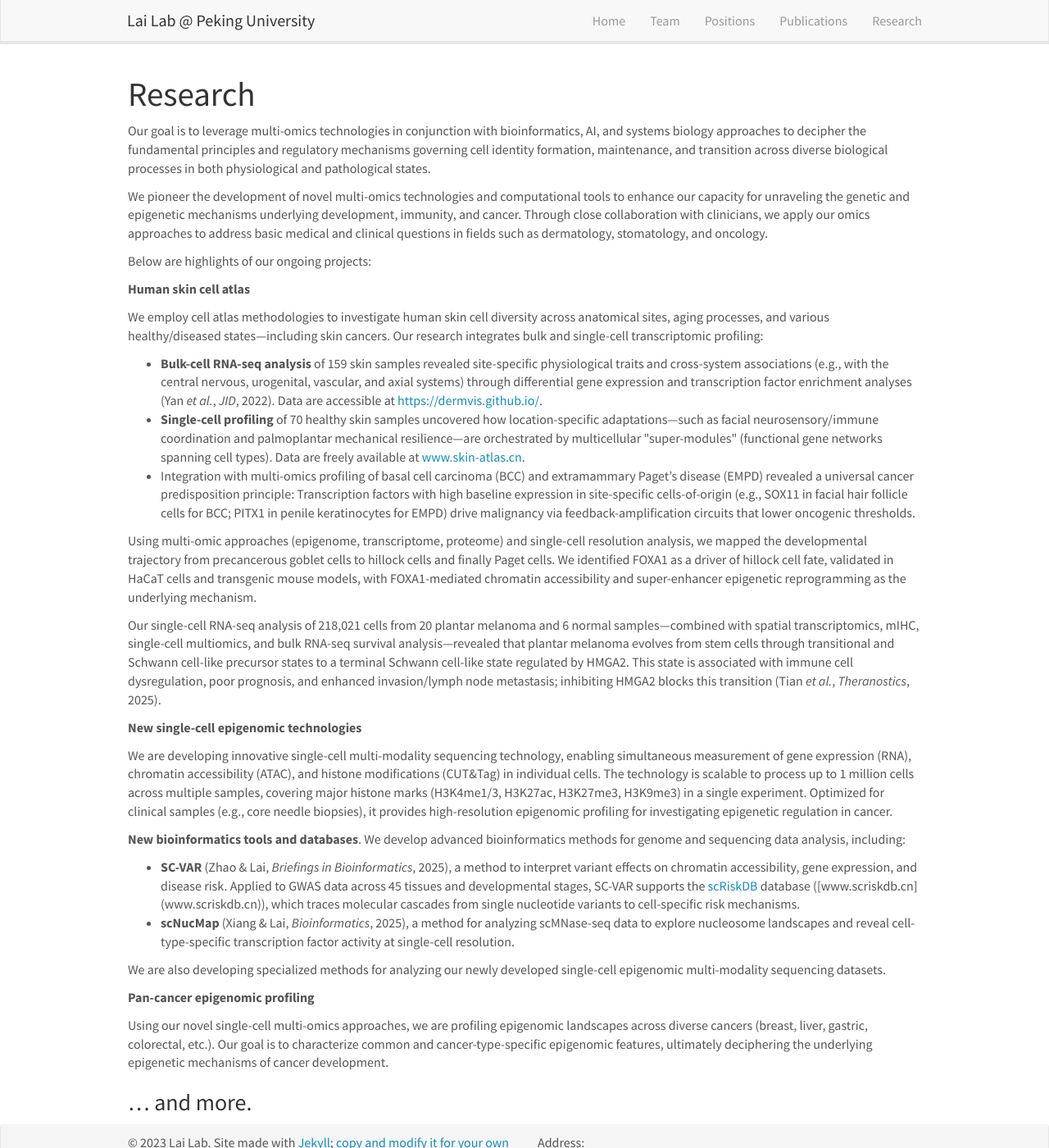
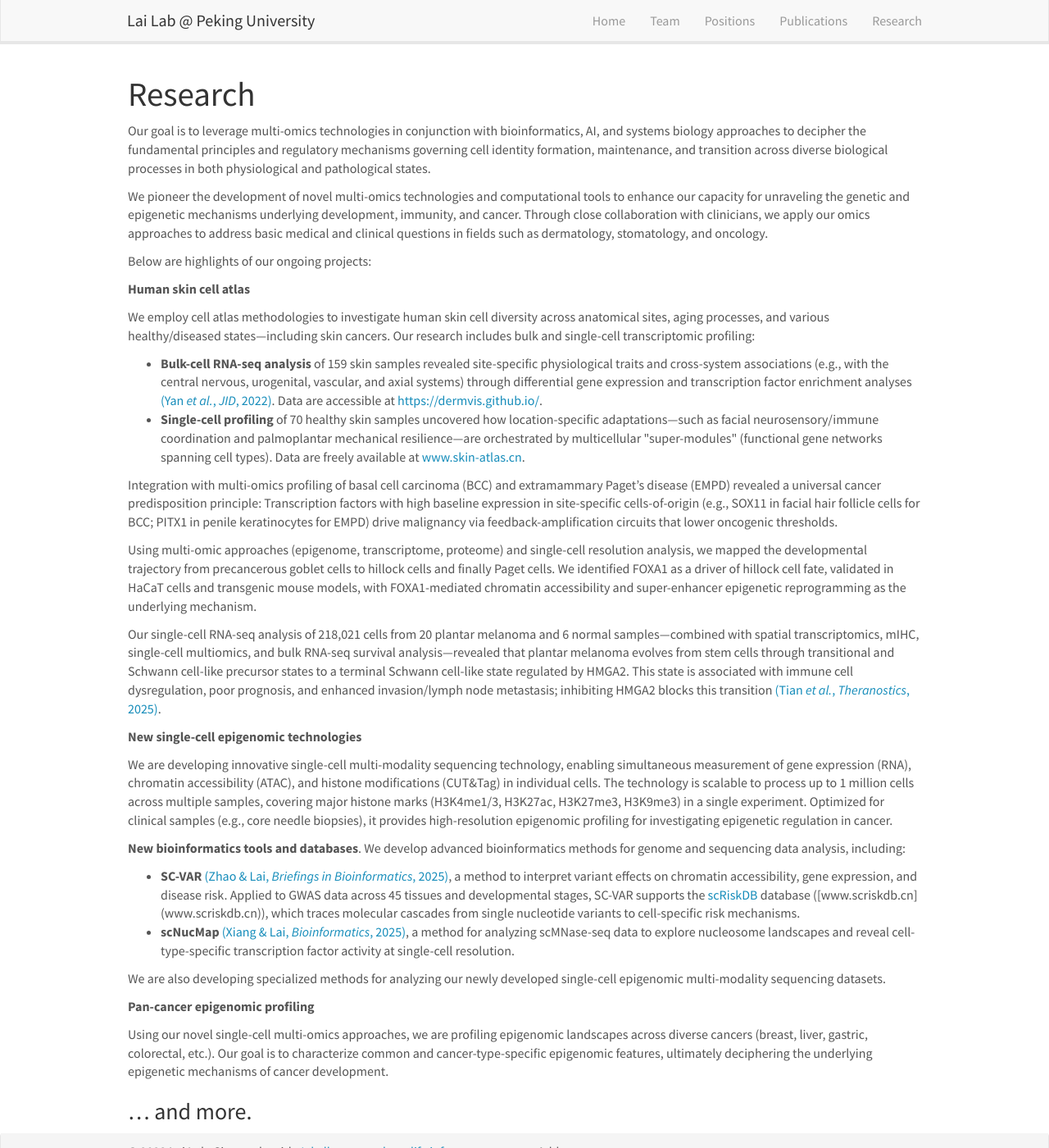
Before and after one commit to laiblab/laiblab.github.io, a Jekyll site: the page built from _pages/research.md, in a window 1280 px wide and 1400 px high. Shown: the whole window at 82% size. Built offline with Jekyll 4.4.1, drawn with Linux system fonts in a browser that asks for light colours; nearby versions of some CDN libraries.

Commit message:
Add files via upload

```diff
--- a/_pages/research.md
+++ b/_pages/research.md
@@ -16,16 +16,16 @@ Below are highlights of our ongoing projects:
 
 **Human skin cell atlas**
 
-We employ cell atlas methodologies to investigate human skin cell diversity across anatomical sites, aging processes, and various healthy/diseased states—including skin cancers. Our research integrates bulk and single-cell transcriptomic profiling:
+We employ cell atlas methodologies to investigate human skin cell diversity across anatomical sites, aging processes, and various healthy/diseased states—including skin cancers. Our research includes bulk and single-cell transcriptomic profiling:
 <ul>
-            <li><strong>Bulk-cell RNA-seq analysis</strong> of 159 skin samples revealed site-specific physiological traits and cross-system associations (e.g., with the central nervous, urogenital, vascular, and axial systems) through differential gene expression and transcription factor enrichment analyses (Yan <em>et al.</em>, <em>JID</em>, 2022). Data are accessible at <a href="https://dermvis.github.io/" target="_blank">https://dermvis.github.io/</a>.</li>
+            <li><strong>Bulk-cell RNA-seq analysis</strong> of 159 skin samples revealed site-specific physiological traits and cross-system associations (e.g., with the central nervous, urogenital, vascular, and axial systems) through differential gene expression and transcription factor enrichment analyses <a href="https://doi.org/10.1016/j.jid.2022.08.053">(Yan <em>et al.</em>, <em>JID</em>, 2022)</a>. Data are accessible at <a href="https://dermvis.github.io/" target="_blank">https://dermvis.github.io/</a>.</li>
             <li><strong>Single-cell profiling</strong> of 70 healthy skin samples uncovered how location-specific adaptations—such as facial neurosensory/immune coordination and palmoplantar mechanical resilience—are orchestrated by multicellular "super-modules" (functional gene networks spanning cell types). Data are freely available at <a href="www.skin-atlas.cn" target="_blank">www.skin-atlas.cn</a>.</li>
-            <li>Integration with multi-omics profiling of basal cell carcinoma (BCC) and extramammary Paget’s disease (EMPD) revealed a universal cancer predisposition principle: Transcription factors with high baseline expression in site-specific cells-of-origin (e.g., SOX11 in facial hair follicle cells for BCC; PITX1 in penile keratinocytes for EMPD) drive malignancy via feedback-amplification circuits that lower oncogenic thresholds.</li>
         </ul>
+Integration with multi-omics profiling of basal cell carcinoma (BCC) and extramammary Paget’s disease (EMPD) revealed a universal cancer predisposition principle: Transcription factors with high baseline expression in site-specific cells-of-origin (e.g., SOX11 in facial hair follicle cells for BCC; PITX1 in penile keratinocytes for EMPD) drive malignancy via feedback-amplification circuits that lower oncogenic thresholds.
 
 Using multi-omic approaches (epigenome, transcriptome, proteome) and single-cell resolution analysis, we mapped the developmental trajectory from precancerous goblet cells to hillock cells and finally Paget cells. We identified FOXA1 as a driver of hillock cell fate, validated in HaCaT cells and transgenic mouse models, with FOXA1-mediated chromatin accessibility and super-enhancer epigenetic reprogramming as the underlying mechanism.
 
-Our single-cell RNA-seq analysis of 218,021 cells from 20 plantar melanoma and 6 normal samples—combined with spatial transcriptomics, mIHC, single-cell multiomics, and bulk RNA-seq survival analysis—revealed that plantar melanoma evolves from stem cells through transitional and Schwann cell-like precursor states to a terminal Schwann cell-like state regulated by HMGA2. This state is associated with immune cell dysregulation, poor prognosis, and enhanced invasion/lymph node metastasis; inhibiting HMGA2 blocks this transition (Tian <em>et al.</em>, <em>Theranostics</em>, 2025).
+Our single-cell RNA-seq analysis of 218,021 cells from 20 plantar melanoma and 6 normal samples—combined with spatial transcriptomics, mIHC, single-cell multiomics, and bulk RNA-seq survival analysis—revealed that plantar melanoma evolves from stem cells through transitional and Schwann cell-like precursor states to a terminal Schwann cell-like state regulated by HMGA2. This state is associated with immune cell dysregulation, poor prognosis, and enhanced invasion/lymph node metastasis; inhibiting HMGA2 blocks this transition <a href="https://www.thno.org/v15p3900.htm">(Tian <em>et al.</em>, <em>Theranostics</em>, 2025)</a>.
 
 **New single-cell epigenomic technologies**
 
@@ -34,8 +34,8 @@ We are developing innovative single-cell multi-modality sequencing technology, e
 **New bioinformatics tools and databases**.
 We develop advanced bioinformatics methods for genome and sequencing data analysis, including:
 <ul>
-            <li><strong>SC-VAR</strong> (Zhao & Lai, <em>Briefings in Bioinformatics</em>, 2025), a method to interpret variant effects on chromatin accessibility, gene expression, and disease risk. Applied to GWAS data across 45 tissues and developmental stages, SC-VAR supports the <span class="database-link"><a href="www.scriskdb.cn" target="_blank">scRiskDB</a></span> database ([www.scriskdb.cn](www.scriskdb.cn)), which traces molecular cascades from single nucleotide variants to cell-specific risk mechanisms.</li>
-            <li><strong>scNucMap</strong> (Xiang & Lai, <em>Bioinformatics</em>, 2025), a method for analyzing scMNase-seq data to explore nucleosome landscapes and reveal cell-type-specific transcription factor activity at single-cell resolution.</li>
+            <li><strong>SC-VAR</strong> <a href="https://doi.org/10.1093/bib/bbaf123">(Zhao & Lai, <em>Briefings in Bioinformatics</em>, 2025)</a>, a method to interpret variant effects on chromatin accessibility, gene expression, and disease risk. Applied to GWAS data across 45 tissues and developmental stages, SC-VAR supports the <span class="database-link"><a href="www.scriskdb.cn" target="_blank">scRiskDB</a></span> database ([www.scriskdb.cn](www.scriskdb.cn)), which traces molecular cascades from single nucleotide variants to cell-specific risk mechanisms.</li>
+            <li><strong>scNucMap</strong> <a href="https://doi.org/10.1093/bioinformatics/btaf324">(Xiang & Lai, <em>Bioinformatics</em>, 2025)</a>, a method for analyzing scMNase-seq data to explore nucleosome landscapes and reveal cell-type-specific transcription factor activity at single-cell resolution.</li>
         </ul>
 We are also developing specialized methods for analyzing our newly developed single-cell epigenomic multi-modality sequencing datasets.
 
```
